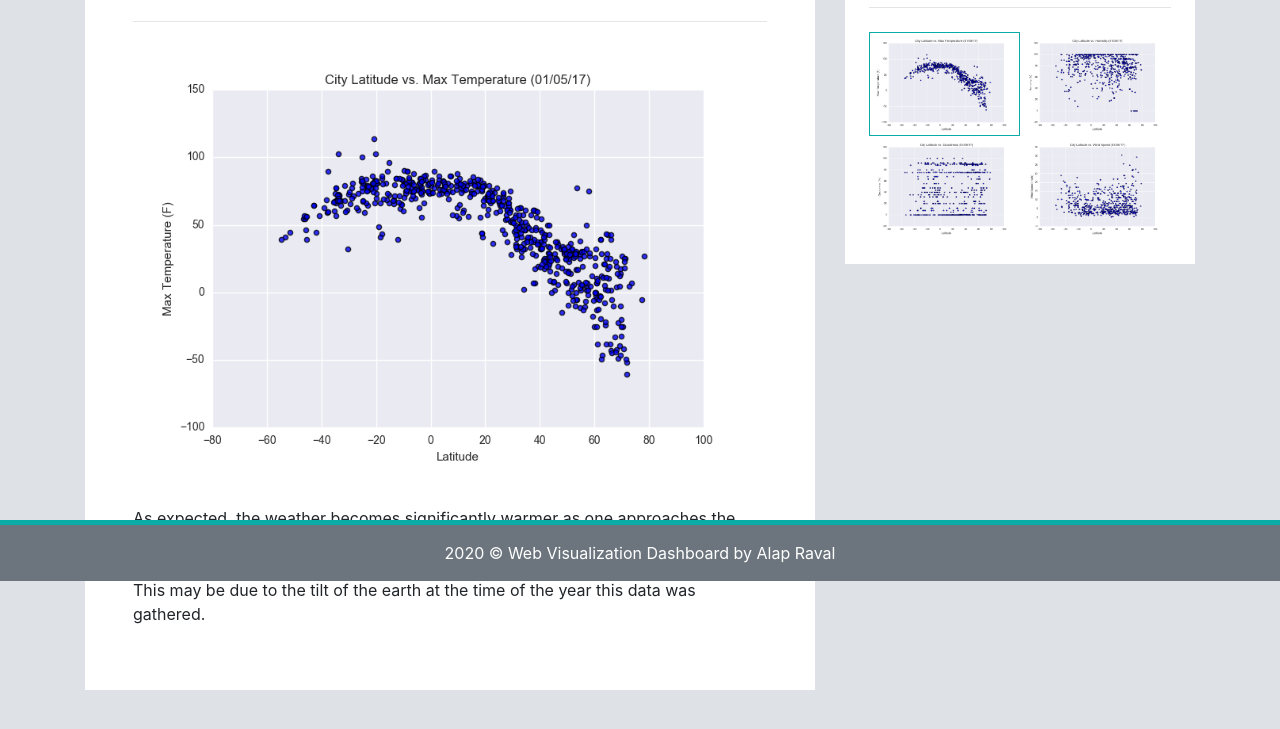
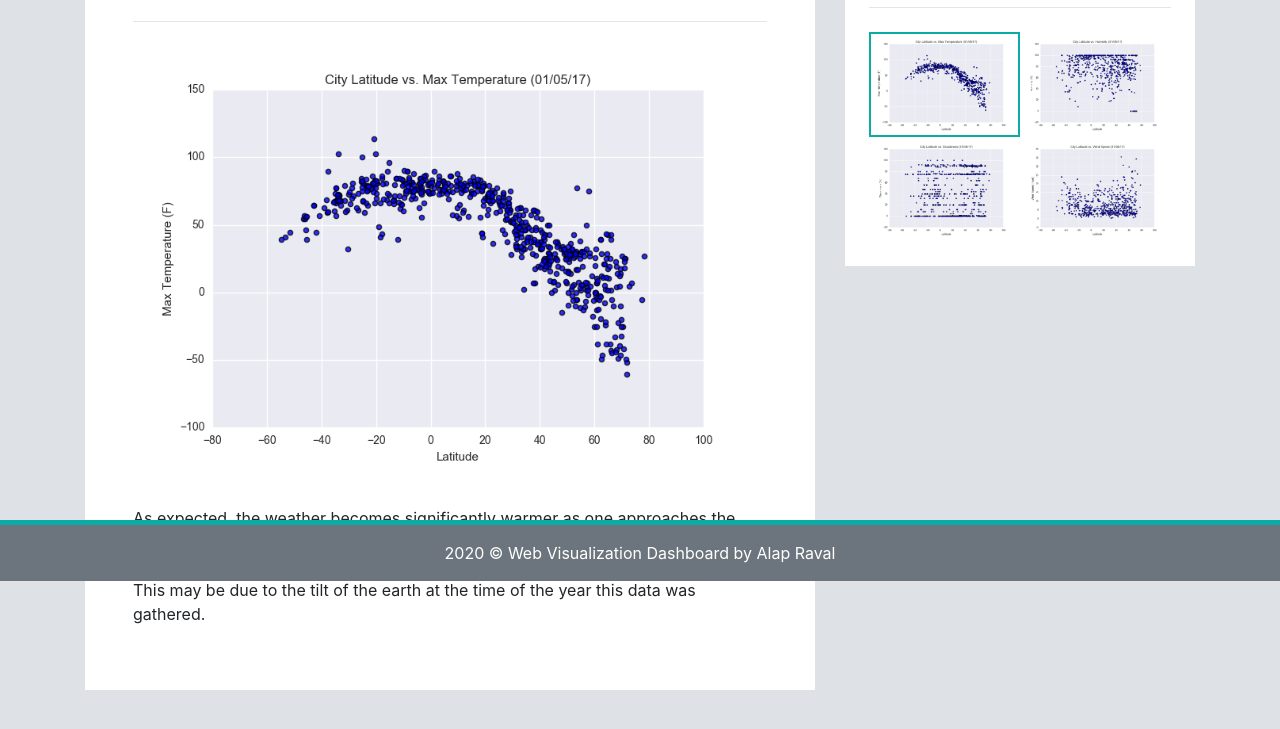
Before and after one commit to alapsraval/web-design-challenge, a plain HTML site: page WebVisualizations/visualization-1.html in a window 1280 px wide. Shown: the part 219-948 px from the top of the page. Drawn offline with nearby package versions, Linux system fonts and the light colour scheme.

Commit message:
added tooltip, changed border width

```diff
--- a/WebVisualizations/js/custom.js
+++ b/WebVisualizations/js/custom.js
@@ -1,6 +1,3 @@
 $(function () {
-    // $(".nav-item").on("click", function (e) {
-    //     $("li.nav-item").removeClass("active");
-    //     $(this).addClass("active");
-    // });
+    $('[data-toggle="tooltip"]').tooltip()
 })
--- a/WebVisualizations/styles/scss/custom.scss
+++ b/WebVisualizations/styles/scss/custom.scss
@@ -17,6 +17,7 @@ $link-color: #6c757d;
 
 $border-width : 1px;
 .border-top-5     { border-top: $border-width * 5 solid gray}
+.border-2     { border: $border-width * 2 solid gray}
 
 @import "../../vendor/bootstrap-4.4.1/scss/bootstrap.scss";
 
--- a/WebVisualizations/visualization-1.html
+++ b/WebVisualizations/visualization-1.html
@@ -65,12 +65,18 @@
           <h3 class="text-primary">Visualizations</h3>
           <hr class="my-4">
           <div>
-            <a href="visualization-1.html"><img src="images/Fig1.png" alt="Figure 1"
-                class="w-50 img-fluid float-left border border-primary"></a>
-            <a href="visualization-2.html"><img src="images/Fig2.png" alt="Figure 2" class="w-50 img-fluid border border-white"></a>
-            <a href="visualization-3.html"><img src="images/Fig3.png" alt="Figure 3"
-                class="w-50 img-fluid float-left border border-white"></a>
-            <a href="visualization-4.html"><img src="images/Fig4.png" alt="Figure 4" class="w-50 img-fluid border border-white"></a>
+            <a href="visualization-1.html">
+              <img src="images/Fig1.png" alt="Figure 1" class="w-50 img-fluid float-left border-2 border-primary" data-toggle="tooltip" data-placement="top" title="Max Temperature">
+            </a>
+            <a href="visualization-2.html">
+              <img src="images/Fig2.png" alt="Figure 2" class="w-50 img-fluid border-2 border-white" data-toggle="tooltip" data-placement="top" title="Humidity">
+            </a>
+            <a href="visualization-3.html">
+              <img src="images/Fig3.png" alt="Figure 3" class="w-50 img-fluid float-left border-2 border-white" data-toggle="tooltip" data-placement="top" title="Cloudiness">
+            </a>
+            <a href="visualization-4.html">
+              <img src="images/Fig4.png" alt="Figure 4" class="w-50 img-fluid border-2 border-white" data-toggle="tooltip" data-placement="top" title="Wind Speed">
+            </a>
           </div>
         </div>
       </div>
```
Also changed, not shown: WebVisualizations/index.html (+12 -6 lines), WebVisualizations/visualization-2.html (+12 -6 lines), WebVisualizations/visualization-3.html (+12 -6 lines), WebVisualizations/visualization-4.html (+12 -6 lines), WebVisualizations/styles/custom.css, 1 other file.
